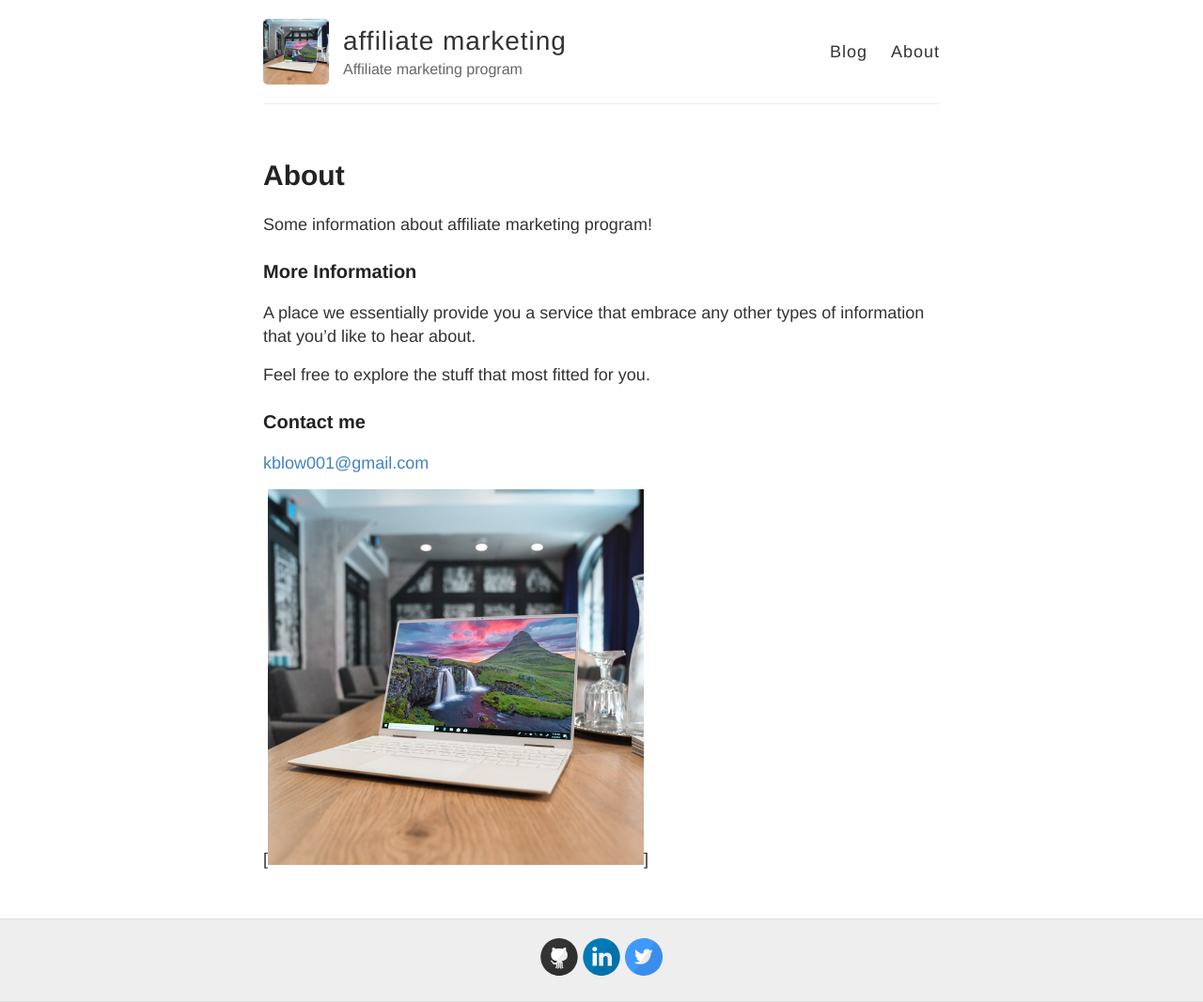
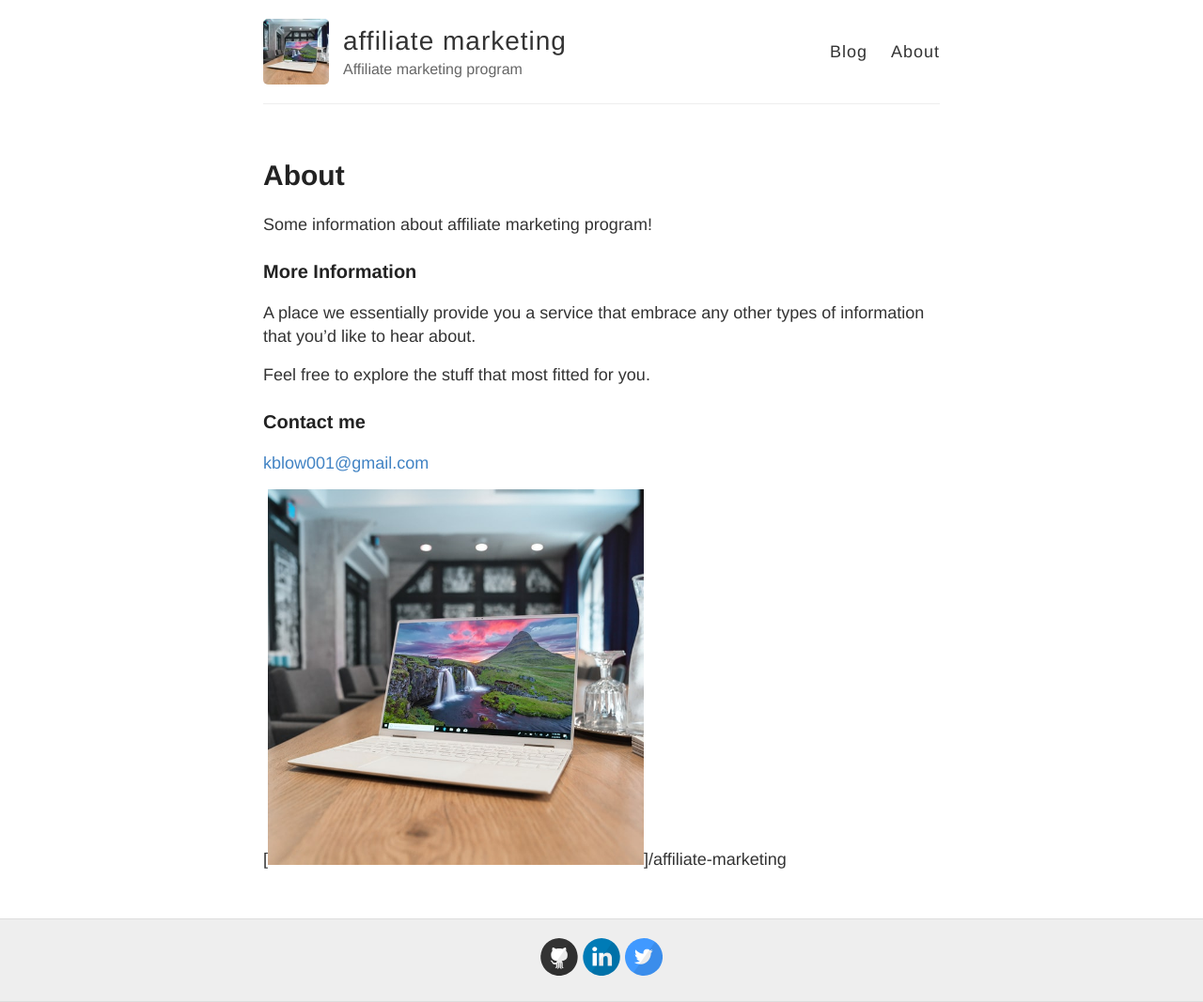
Before and after one commit to innovationmgt/affiliate-marketing, a Jekyll site: the page built from about.md, in a window 1280 px wide. Shown: the whole page at 94% size. Built offline with Jekyll 4.4.1, drawn with Linux system fonts in a browser that asks for light colours.

Commit message:
Update about.md

```diff
--- a/about.md
+++ b/about.md
@@ -16,4 +16,4 @@
 
 [kblow001@gmail.com](mailto:kblow001@gmail.com)
 
-[<img src="{{ site.baseurl }}/images/post.jpg" alt="about " style="width: 400px;"/>]
+[<img src="{{ site.baseurl }}/images/post.jpg" alt="about " style="width: 400px;"/>]{{ site.baseurl }}
```
